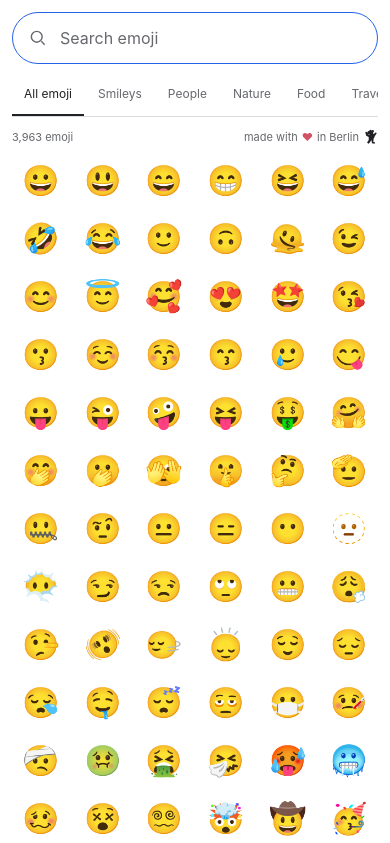
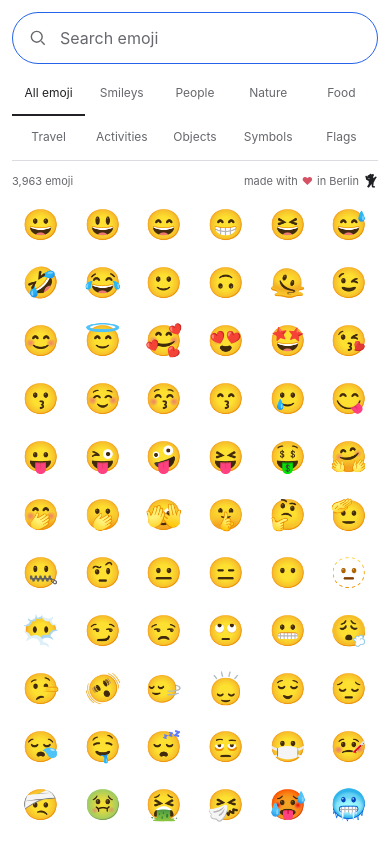
Before and after one commit to ValeriiVasin/emoji-search-svelte, a SvelteKit app: page / in a window 390 px wide. Shown: the top 843 px of the page. Built offline with nearby package versions, Linux system fonts and the light colour scheme.

Commit message:
fix: keep category labels visible without overlapping search or scrolling

```diff
--- a/src/app.css
+++ b/src/app.css
@@ -72,9 +72,6 @@ a:hover {
   padding: 0 24px;
 }
 .search-panel {
-  position: sticky;
-  top: 0;
-  z-index: 2;
   padding: 24px 0 12px;
   background: var(--bg);
 }
@@ -125,21 +122,20 @@ input::-webkit-search-cancel-button {
   background: var(--hover);
 }
 .categories {
-  display: flex;
-  gap: 2px;
-  overflow-x: auto;
+  display: grid;
+  grid-template-columns: repeat(10, minmax(0, 1fr));
   border-bottom: 1px solid var(--line);
-  scrollbar-width: thin;
-  scrollbar-color: var(--line) transparent;
 }
 .categories a {
   display: flex;
   align-items: center;
+  justify-content: center;
   white-space: nowrap;
   min-height: 44px;
-  padding: 0 14px;
+  padding: 0 4px;
   border-bottom: 2px solid transparent;
   font-size: 13px;
+  line-height: 1.35;
   color: var(--muted);
 }
 .categories a:hover {
@@ -309,8 +305,8 @@ footer > span {
   .emojis {
     grid-template-columns: repeat(9, minmax(0, 1fr));
   }
-  .categories a {
-    padding: 0 12px;
+  .categories {
+    grid-template-columns: repeat(5, minmax(0, 1fr));
   }
 }
 @media (max-width: 600px) {
@@ -330,7 +326,6 @@ footer > span {
     font-size: 16px;
   }
   .categories a {
-    padding: 0 12px;
     font-size: 12px;
   }
   .results-heading {
```
Also changed, not shown: 2 other files (tests, documents, lock files or other folders).
